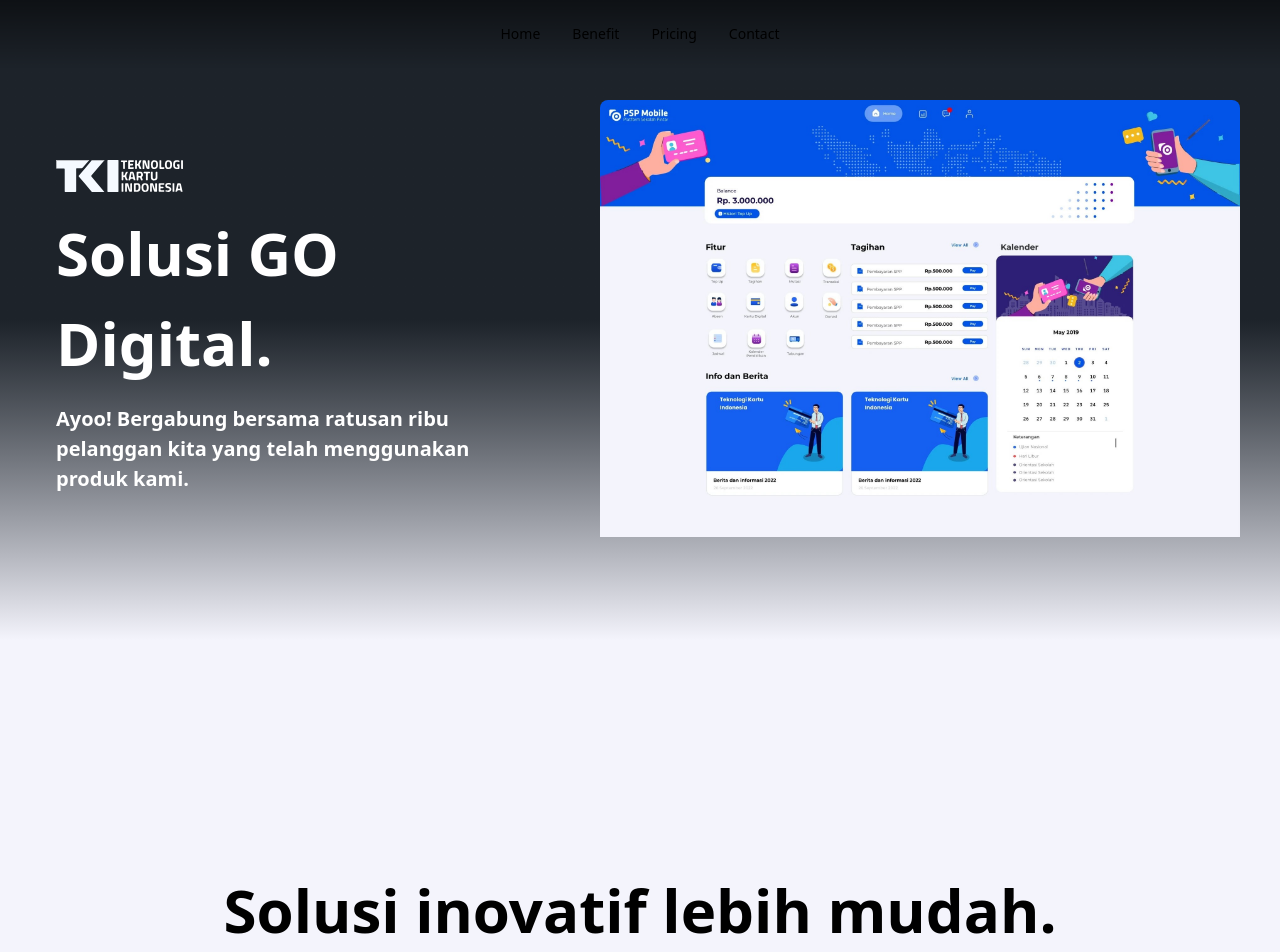
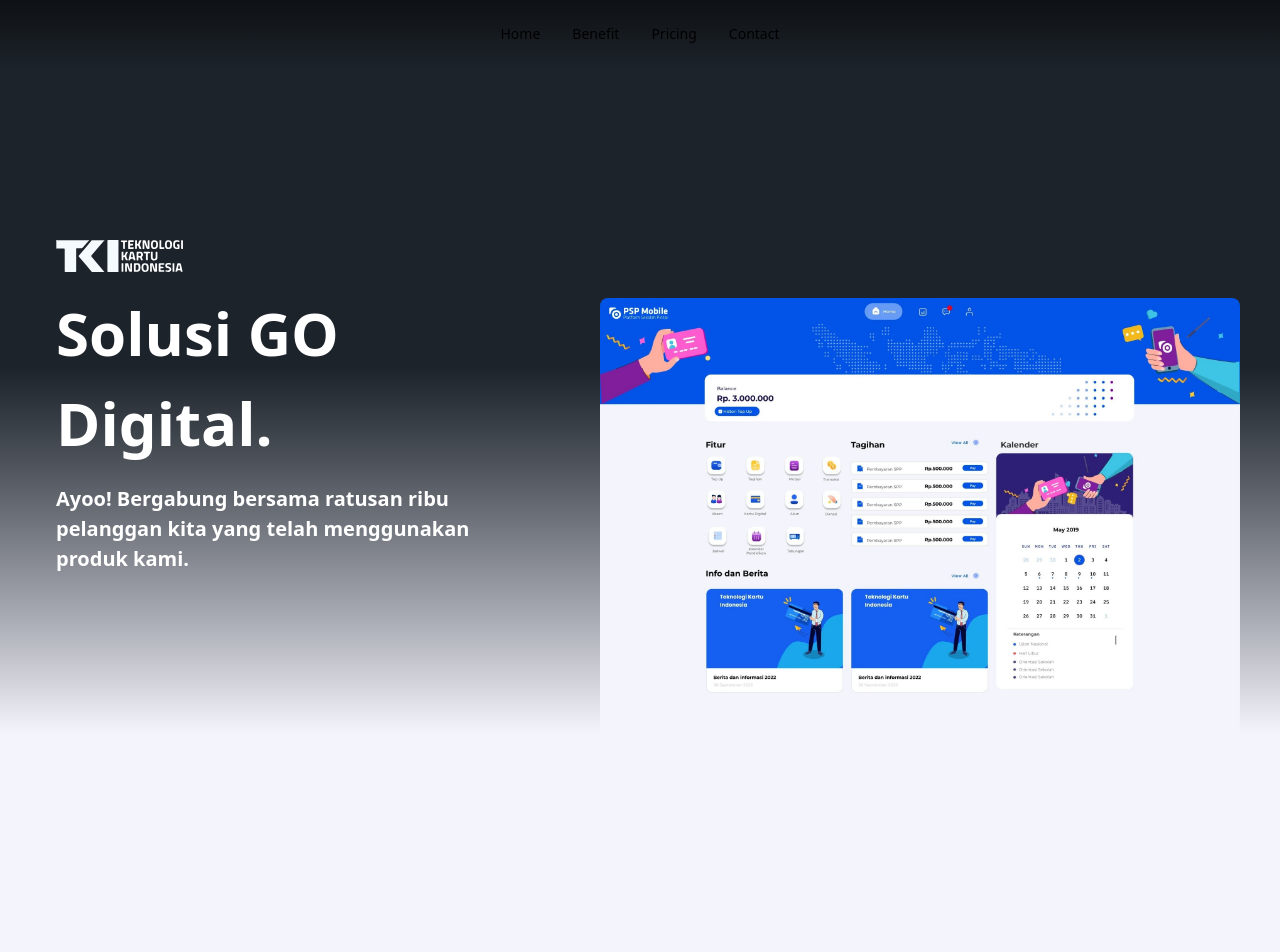
Before and after one commit to arief0303/solusi-go-digital-landing-page, a Next.js app: page / in a window 1280 px wide. Shown: the top 952 px of the page. Built offline with nearby package versions, Linux system fonts and the light colour scheme.

Commit message:
responsiveness refinement across desktop and mobile devices

```diff
--- a/src/pages/index.tsx
+++ b/src/pages/index.tsx
@@ -7,8 +7,8 @@
     <>
       <Header />
       <section className="First">
-        <div className="flex flex-col pt-6 sm:pt-20 sm:flex-row bg-gradient-to-b from-base-100 via-base-100 to-grey h-[80vh] ">
-          <div className="SolusiGoDigital px-14 pt-0 sm:pt-20">
+        <div className="flex flex-col pt-6 sm:pt-20 sm:flex-row bg-gradient-to-b from-base-100 via-base-100 to-grey h-3/4 items-center sm:items-end ">
+          <div className="SolusiGoDigital px-14 py-0 sm:py-20 md:py-40">
             <img className="h-8" src="/svg/tki.svg" alt="TKI logo" />
             <div className="my-4 w-full h-auto text-white font-bold leading-normal text-6xl">
               Solusi GO Digital.
@@ -25,8 +25,8 @@
         </div>
       </section>
       <section className="Second">
-        <div className="h-[225vh] bg-grey">
-          <div className="flex items-center justify-center h-auto w-full font-bold text-6xl text-black pt-60 px-10">
+        <div className="h-[150vh] sm:h-screen bg-grey">
+          <div className="flex items-center justify-center h-auto w-full font-bold text-6xl text-black px-10 pt-80 pb-0">
             Solusi inovatif lebih mudah.
           </div>
           <Carousel />
--- a/src/styles/globals.css
+++ b/src/styles/globals.css
@@ -4,6 +4,7 @@
 
 :root {
   --foreground-rgb: 0, 0, 0;
+  --background-rgb: 255, 255, 255;
   --background-start-rgb: 214, 219, 220;
   --background-end-rgb: 255, 255, 255;
 }
@@ -18,12 +19,12 @@
 
 body {
   color: rgb(var(--foreground-rgb));
-  background: linear-gradient(
+  /* background: linear-gradient(
       to bottom,
       transparent,
       rgb(var(--background-end-rgb))
     )
-    rgb(var(--background-start-rgb));
+    rgb(var(--background-start-rgb)); */
 }
 
 @layer utilities {
```
